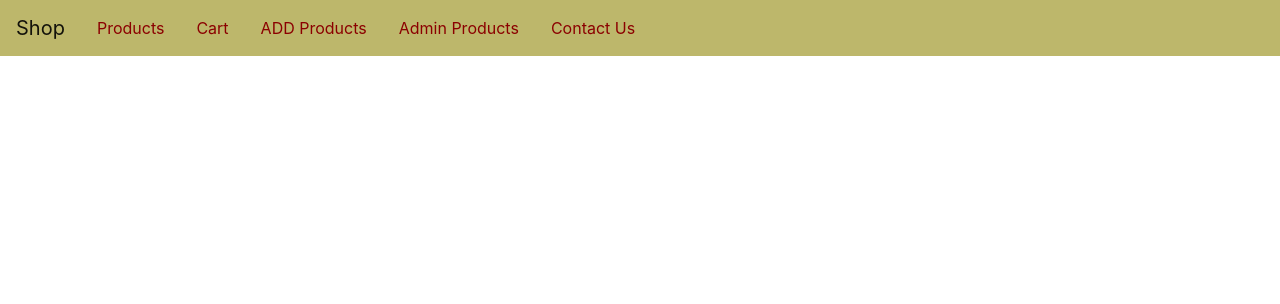
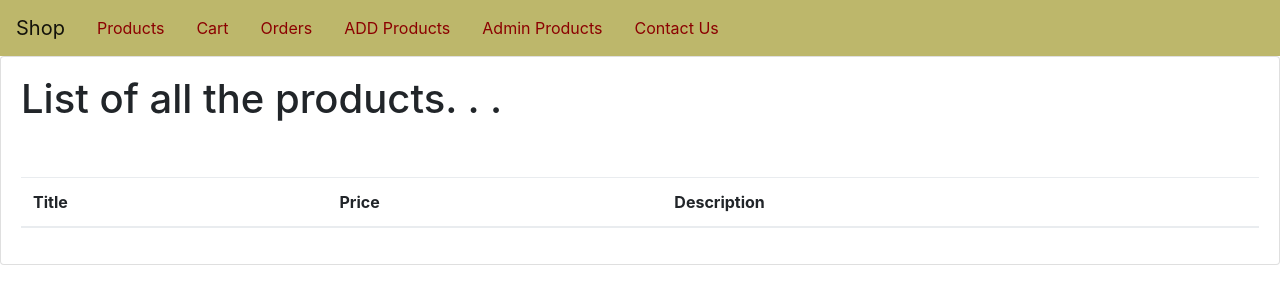
Before and after one commit to Devina6/ExpressJS, a plain HTML site: page views/admin/products.html in a window 1280 px wide. Drawn offline with nearby package versions, Linux system fonts and the light colour scheme.

Commit message:
Update products.html

```diff
--- a/views/admin/products.html
+++ b/views/admin/products.html
@@ -13,12 +13,28 @@
         <a class="navbar-brand" href="/">Shop</a>
         <a class="nav-link active" aria-current="page" href="/products">Products</a>
         <a class="nav-link active" aria-current="page" href="/cart">Cart</a>
+        <a class="nav-link active" aria-current="page" href="/orders">Orders</a>
         <a class="nav-link active" aria-current="page" href="/admin/add-product">ADD Products</a>
         <a class="nav-link active" aria-current="page" href="/admin/products">Admin Products</a>
         <a class="nav-link active" aria-current="page" href="/contactus/contact">Contact Us</a>
 
     </nav>
-
+     	<div id="main" class="card card-body">
+        <h1>List of all the products. . . </h1>
+        <br><br>
+               <table class="table table-hover ">
+                   <thead>
+                       <tr>
+                           <th scope="col">Title</th>
+                           <th scope="col">Price</th>
+                           <th scope="col">Description</th>
+                       </tr>
+                   </thead>
+                <tbody id="tableBody">
+                    <!--TABLE_BODY-->
+                </tbody>
+            </table>
+    </div>
 
 </body>
 </html>
```
